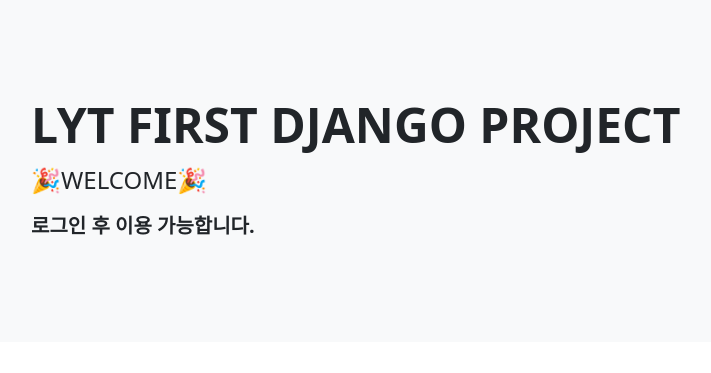
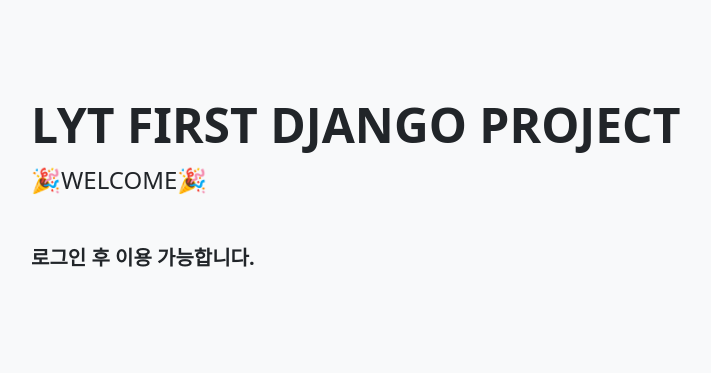
Before and after one commit to YT-Life/django05, a Django app: page /acc/index/ in a window 1280 px wide. Shown: the part 74-447 px from the top of the page, without its empty margins (29-740 px from the left). Run offline with Django 4.2, Linux system fonts and the light colour scheme.

Commit message:
Update index.html

```diff
--- a/templates/acc/index.html
+++ b/templates/acc/index.html
@@ -5,8 +5,8 @@
         <div class="container-fluid py-5">
             <h1 class="display-5 fw-bold">LYT FIRST DJANGO PROJECT</h1>
             <p class="col-md-8 fs-4">🎉WELCOME🎉</p>
-            <div>
-                <h5><b>로그인 후 이용 가능합니다.</b></5>
+            <div class="mt-5">
+                <h5><b>로그인 후 이용 가능합니다.</b></h5>
             </div>
         </div>
     </div>
```
